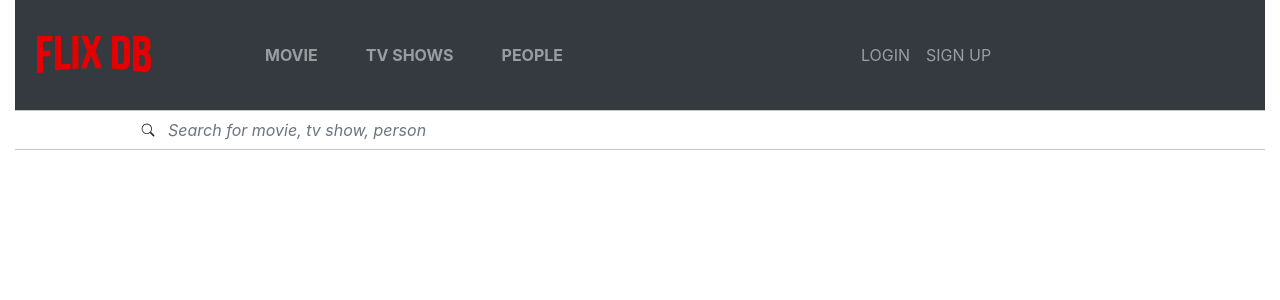
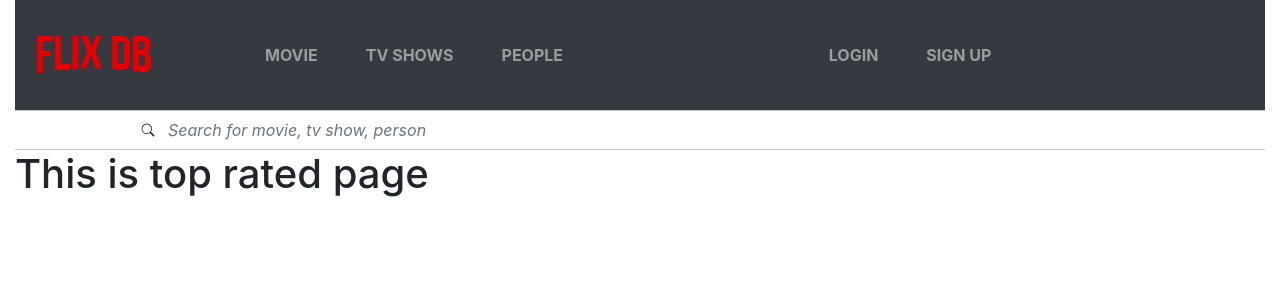
Before and after one commit to arvin09/flix-db, a Vue app: page /toprated in a window 1280 px wide. Shown: the top 300 px of the page. Built offline with nearby package versions, Linux system fonts and the light colour scheme.

Commit message:
updated nav item and added basic routing

```diff
--- a/src/components/NavItems.vue
+++ b/src/components/NavItems.vue
@@ -11,13 +11,15 @@
       >{{ getUpperCaseMenuName }}</a
     >
     <div class="dropdown-menu" aria-labelledby="moiveDropdown">
-      <a
+      <router-link
         v-for="(subItem, index) in subItems"
         :key="index"
         class="dropdown-item"
         href="#"
-        >{{ subItem }}</a
+        :to="getRouterLink(subItem)"
       >
+        {{ subItem }}
+      </router-link>
     </div>
   </li>
 </template>
@@ -37,6 +39,11 @@ export default {
   computed: {
     getUpperCaseMenuName() {
       return this.menuItem.toString().toUpperCase();
+    }
+  },
+  methods: {
+    getRouterLink(item) {
+      return item.toLowerCase().replace(/ +?/g, "");
     }
   }
 };
@@ -63,36 +70,56 @@ export default {
   width: 500px;
   background: transparent;
   border: 0;
-}
-.dropdown-menu a {
-  display: inline-block;
+  a {
+    display: inline-block;
+  }
+  .dropdown-item {
+    width: auto;
+    color: #ffffff;
+    font-weight: bold;
+    font-size: 14px;
+    padding-top: 0;
+    padding-bottom: 0;
+  }
+
+  .dropdown-item:hover {
+    background-color: transparent;
+    color: #ff0000;
+  }
 }
 
-.nav-item > a {
-  padding-top: 0;
-  padding-bottom: 0;
-  padding-right: 40px !important;
-}
+.nav-item {
+  > a {
+    padding-top: 0;
+    padding-bottom: 0;
+    padding-right: 40px !important;
+    font-weight: bold;
+  }
 
-.nav-link {
-  font-weight: bold;
+  .dropdown-menu {
+    width: 500px;
+    background: transparent;
+    border: 0;
+    a {
+      display: inline-block;
+    }
+    .dropdown-item {
+      width: auto;
+      color: #ffffff;
+      font-weight: bold;
+      font-size: 14px;
+      padding-top: 0;
+      padding-bottom: 0;
+    }
+
+    .dropdown-item:hover {
+      background-color: transparent;
+      color: #ff0000;
+    }
+  }
 }
 
 .dropdown-toggle::after {
   display: none;
 }
-
-.dropdown-item {
-  width: auto;
-  color: white;
-  font-weight: bold;
-  font-size: 14px;
-  padding-top: 0;
-  padding-bottom: 0;
-}
-
-.dropdown-item:hover {
-  background-color: transparent;
-  color: red;
-}
 </style>
--- a/src/components/Navigation.vue
+++ b/src/components/Navigation.vue
@@ -30,12 +30,12 @@
 
       <div class="collapse navbar-collapse" id="navbarSupportedContent">
         <ul class="navbar-nav mr-auto">
-          <li class="nav-item">
-            <a class="nav-link" href="#">LOGIN</a>
-          </li>
-          <li class="nav-item">
-            <a class="nav-link" href="#">SIGN UP</a>
-          </li>
+          <nav-item
+            v-for="(item, index) in userMenu"
+            :key="index"
+            :menuItem="userMenu[index].name"
+          >
+          </nav-item>
         </ul>
       </div>
     </nav>
@@ -93,6 +93,14 @@ export default {
           name: "People",
           subItems: ["Popular People"]
         }
+      ],
+      userMenu: [
+        {
+          name: "Login"
+        },
+        {
+          name: "Sign up"
+        }
       ]
     };
   }
--- a/src/router/index.js
+++ b/src/router/index.js
@@ -11,13 +11,18 @@ const routes = [
     component: Home
   },
   {
-    path: "/about",
-    name: "about",
+    path: "/popular",
+    name: "popular",
+    component: Home
+  },
+  {
+    path: "/toprated",
+    name: "toprated",
     // route level code-splitting
     // this generates a separate chunk (about.[hash].js) for this route
     // which is lazy-loaded when the route is visited.
     component: () =>
-      import(/* webpackChunkName: "about" */ "../views/About.vue")
+      import(/* webpackChunkName: "toprated" */ "../views/TopRated.vue")
   }
 ];
 
--- a/src/views/About.vue
+++ /dev/null
@@ -1,5 +0,0 @@
-<template>
-  <div class="about">
-    <h1>This is an about page</h1>
-  </div>
-</template>
--- a/src/views/Home.vue
+++ b/src/views/Home.vue
@@ -1,6 +1,7 @@
 <template>
   <div class="home">
     <!-- <img alt="Vue logo" src="../assets/logo.png" /> -->
+    This is home
   </div>
 </template>
 
--- /dev/null
+++ b/src/views/TopRated.vue
@@ -0,0 +1,5 @@
+<template>
+  <div class="top-rated">
+    <h1>This is top rated page</h1>
+  </div>
+</template>
```
